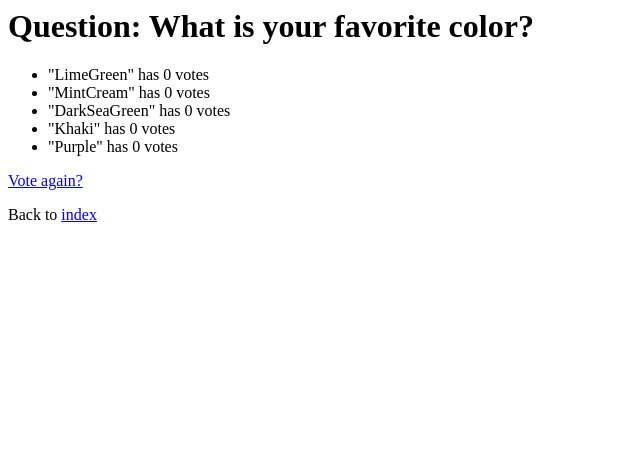
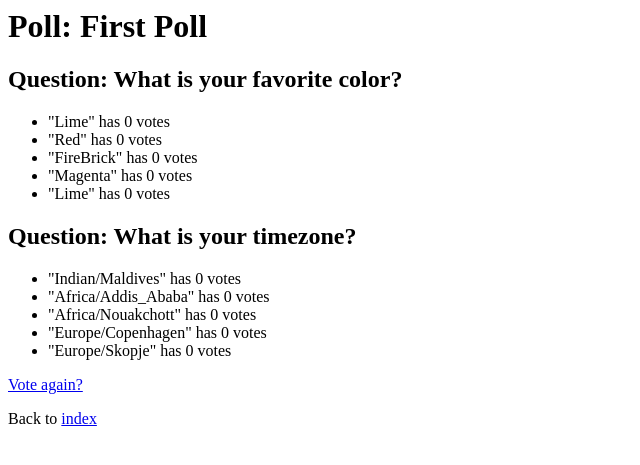
Before and after one commit to mariasumedre-3pg/plp, a Django app: page /polls/1/results in a window 1280 px wide. Shown: the top 465 px of the page, without its empty margins (0-640 px from the left). Run offline with Django 3.2, Linux system fonts and the light colour scheme; data comes from the database, SQL or seed files in the repository.

Commit message:
make voting and index of polls instead of questions

```diff
--- a/django/mysite/polls/models.py
+++ b/django/mysite/polls/models.py
@@ -14,7 +14,7 @@ class Question(models.Model):
     question_text = models.CharField(max_length=200)
     pub_date = models.DateTimeField('date published')
 
-    def __str__(self):
+    def __unicode__(self):
         return self.question_text
 
     def was_published_recently(self):
@@ -32,7 +32,7 @@ class Choice(models.Model):
     choice_text = models.CharField(max_length=200)
     votes = models.IntegerField(default=0)
 
-    def __str__(self):
+    def __unicode__(self):
         return self.choice_text
 
 
@@ -47,7 +47,8 @@ class Poll(models.Model):
     questions = models.ManyToManyField(Question, blank=True)
 
     def clean(self):
-        self.slug = self.slug or text.slugify(self.name)
+        today = timezone.now()
+        self.slug = self.slug or text.slugify(self.name + today.strftime('-%d-%B-%Y'))
 
     @models.permalink
     def get_absolute_url(self):
--- a/django/mysite/polls/templates/polls/results.html
+++ b/django/mysite/polls/templates/polls/results.html
@@ -1,12 +1,15 @@
-{% if question %}
-    <h1>Question: {{ question.question_text }}</h1>
-    <ul>
-    {% for choice in question.choice_set.all %}
-        <li>"{{ choice.choice_text }}" has {{ choice.votes }} vote{{ choice.votes|pluralize }}</li>
+{% if poll %}
+    <h1>Poll: {{ poll.name }}</h1>
+    {% for question in poll.questions.all %}
+        <h2>Question: {{ question.question_text }}</h2>
+        <ul>
+        {% for choice in question.choice_set.all %}
+            <li>"{{ choice.choice_text }}" has {{ choice.votes }} vote{{ choice.votes|pluralize }}</li>
+        {% endfor %}
+        </ul>
     {% endfor %}
-    </ul>
-    <a href="{% url 'polls:detail' question.id %}">Vote again?</a>
+    <a href="{% url 'polls:detail' poll.pk %}">Vote again?</a>
 {% else %}
-    <p>This question doesn't exist!</p>
+    <p>This poll doesn't exist!</p>
 {% endif %}
 <p>Back to <a href="{% url 'polls:index' %}">index</a></p>
--- a/django/mysite/polls/views.py
+++ b/django/mysite/polls/views.py
@@ -12,31 +12,34 @@ from django.urls import reverse
 from django.views import generic
 
 from django.db.models import F
-from .models import Question, Choice
+from .models import Question, Choice, Poll
 
 
 # Create your views here.
 class IndexView(generic.ListView):
     """ class sub-classing listview to help us displaya list of questions """
     template_name = 'polls/index.html'
-    context_object_name = 'latest_questions'
+    context_object_name = 'latest_polls'
 
     def get_queryset(self):
-        'returns last (at most) 5 questions asked'
-        return Question.objects.filter(
-            pub_date__lte=timezone.now()
-            ).order_by('-pub_date')[:5]
+        return Poll.objects.all()[:5]
+
+    # def get_queryset(self):
+    #     'returns last (at most) 5 questions asked'
+    #     return Question.objects.filter(
+    #         pub_date__lte=timezone.now()
+    #         ).order_by('-pub_date')[:5]
 
 
 class DetailView(generic.DetailView):
     """ class sub-classing detailview helping us display a question """
-    model = Question
+    model = Poll
     template_name = 'polls/detail.html'
 
 
 class ResultsView(generic.DetailView):
     """ class sub-classing detailview helping us display votes of a question """
-    model = Question
+    model = Poll
     template_name = 'polls/results.html'
 
 #keep the old version of the function to remember what was replaced with the class
@@ -51,20 +54,26 @@ def results(request, question_id):
     }
     return render(request, 'polls/results.html', context)
 
-def vote(request, question_id):
+def vote(request, pk):
     """ function to display the vote page - obsolete """
-    question = get_object_or_404(Question, pk=question_id)
+    poll = get_object_or_404(Poll, pk=pk)
+    #choices = []
     result = None
     try:
-        selected_choice = question.choice_set.get(pk=request.POST['choice'])
+        choices = [question.choice_set.get(pk=request.POST[question.question_text])
+                   for question in poll.questions.all()]
+        #for question in poll.questions.all:
+        #    selected_choice = question.choice_set.get(pk=request.POST[question.question_text])
+        #    choices.append[selected_choice]
     except (KeyError, Choice.DoesNotExist):
         result = render(request, 'polls/detail.html', {
             'question': question,
             'error_message': "You didn't select a choice.",
         })
     else:
-        selected_choice.votes = F('votes') + 1
-        selected_choice.save()
-        result = HttpResponseRedirect(reverse('polls:results', args=(question.pk,)))
+        for selected_choice in choices:
+            selected_choice.votes = F('votes') + 1
+            selected_choice.save()
+        result = HttpResponseRedirect(reverse('polls:results', args=(poll.pk,)))
 
     return result
```
Also changed, not shown: django/mysite/polls/templates/polls/detail.html (+10 -7 lines), django/mysite/polls/templates/polls/index.html (+4 -4 lines).
